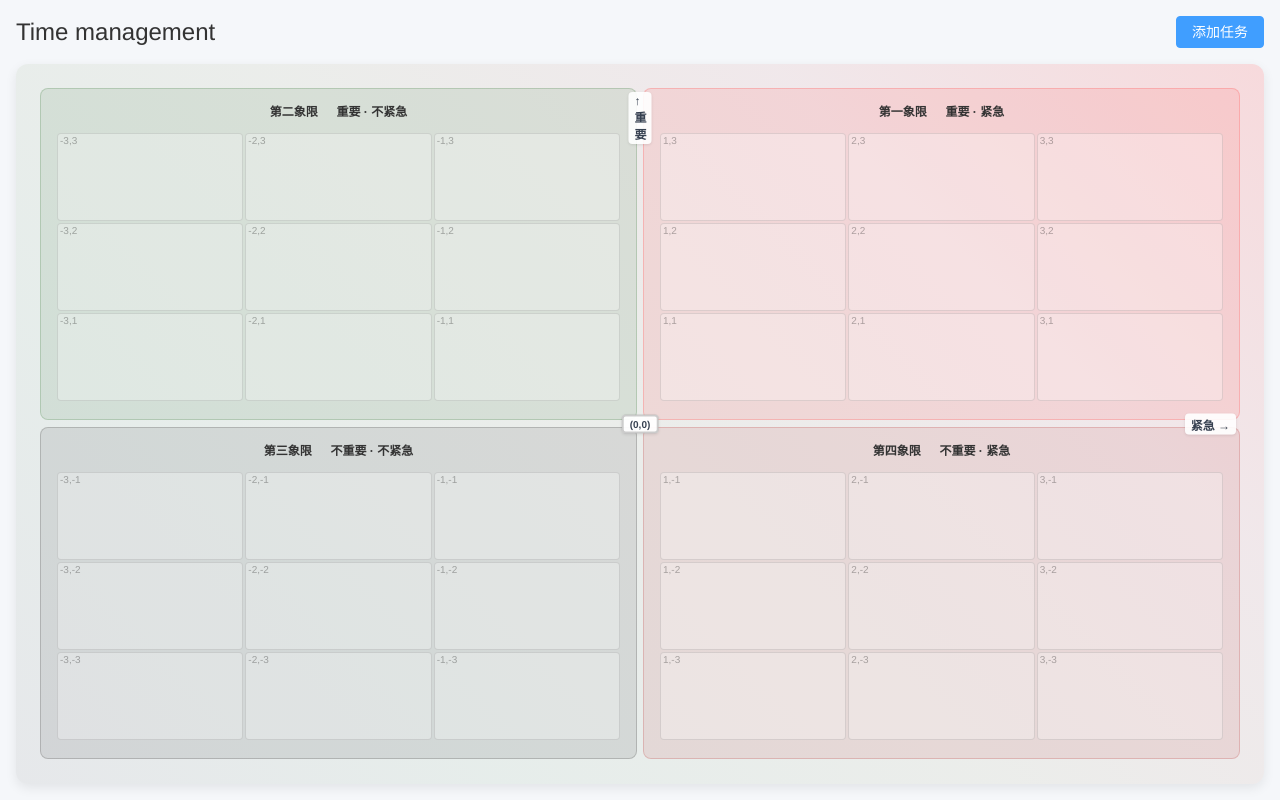
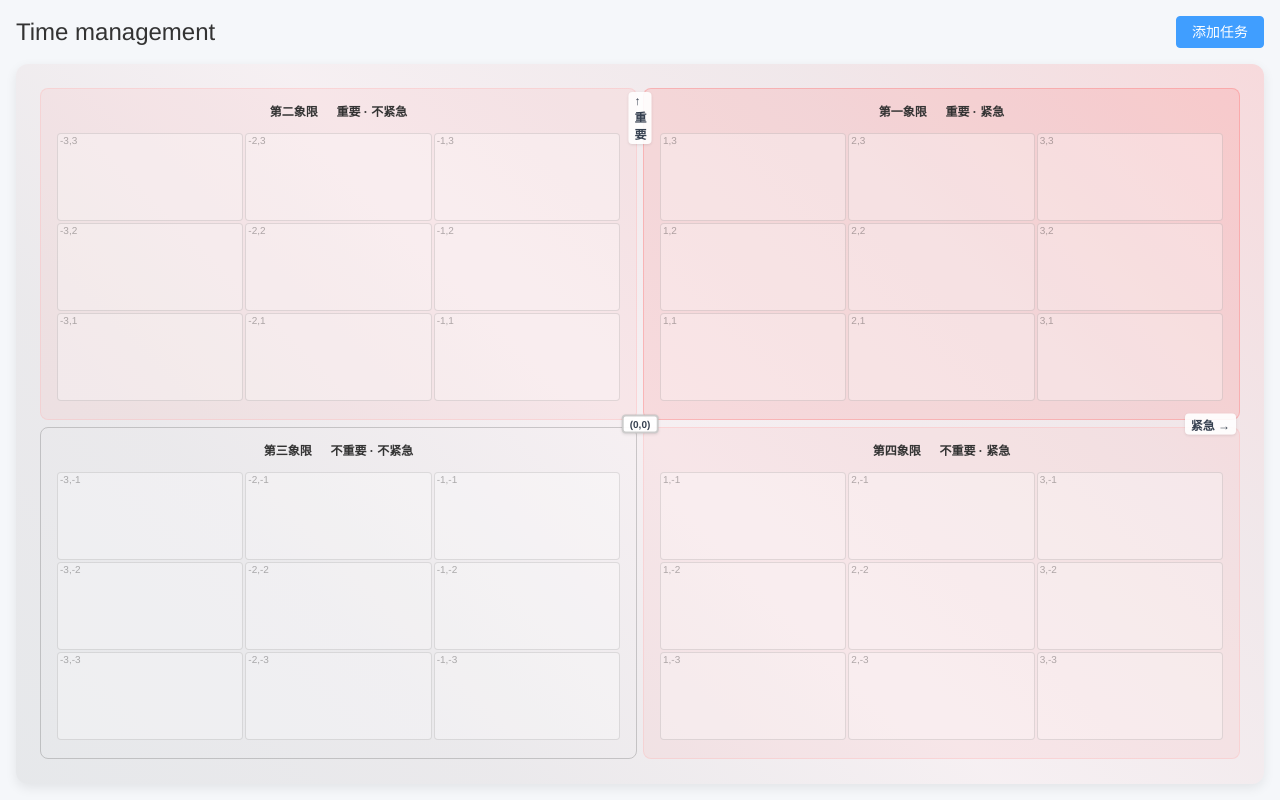
Before and after one commit to gentleman-org/time-management, a Vue app: page / in a window 1280 px wide. Built offline with nearby package versions, Linux system fonts and the light colour scheme.

Commit message:
feat: bg color enhance

```diff
--- a/src/components/FourQuadrants.vue
+++ b/src/components/FourQuadrants.vue
@@ -732,8 +732,8 @@ onUnmounted(() => {
   background: linear-gradient(
     45deg,
     rgba(100, 100, 100, 0.1) 0%,
-    /* 第三象限：灰色 */ rgba(100, 150, 100, 0.1) 25%,
-    /* 第二象限：绿色 */ rgba(150, 150, 100, 0.1) 50%,
+    /* 第三象限：灰色 */ rgba(175, 155, 155, 0.15) 25%,
+    /* 第二象限：绿色 */ rgba(255, 175, 175, 0.1) 50%,
     /* 过渡 */ rgba(200, 100, 100, 0.1) 75%,
     /* 第四象限：橙色 */ rgba(255, 100, 100, 0.2) 100% /* 第一象限：红色 */
   );
@@ -766,18 +766,18 @@ onUnmounted(() => {
 }
 
 .quadrant-2 {
-  background: rgba(100, 150, 100, 0.15);
-  border: 1px solid rgba(100, 150, 100, 0.3);
+  background: rgba(255, 175, 175, 0.15);
+  border: 1px solid rgba(255, 175, 175, 0.3);
 }
 
 .quadrant-3 {
-  background: rgba(100, 100, 100, 0.15);
+  /* background: rgba(100, 100, 100, 0.15); */
   border: 1px solid rgba(100, 100, 100, 0.3);
 }
 
 .quadrant-4 {
-  background: rgba(200, 100, 100, 0.15);
-  border: 1px solid rgba(200, 100, 100, 0.3);
+  background: rgba(255, 175, 175, 0.15);
+  border: 1px solid rgba(255, 175, 175, 0.3);
 }
 
 .quadrant-title {
@@ -787,6 +787,7 @@ onUnmounted(() => {
   margin-bottom: 12px;
   color: #333;
   line-height: 1.3;
+  user-select: none;
 }
 
 .draggable-area {
```
